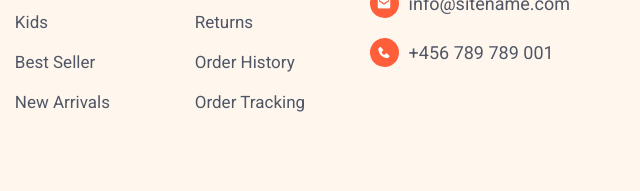
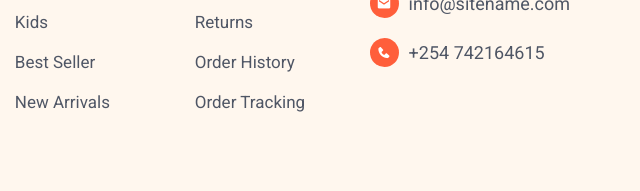
Before and after one commit to Kenneth732/Shoppers, a plain HTML site: page index.html in a window 1280 px wide. Shown: the part 3978-4169 px from the top of the page, 640-1280 px from the left. Drawn offline with nearby package versions, Linux system fonts and the light colour scheme; no server answers; a web font is replaced by a local one.

Commit message:
Update index.html

```diff
--- a/index.html
+++ b/index.html
@@ -346,7 +346,7 @@
             </div>
             <div class="d-flex">
               <div class="icon"><i class="bx bxs-phone"></i></div>
-              <span>+456 789 789 001</span>
+              <span>+254 742164615</span>
             </div>
           </div>
         </div>
```
